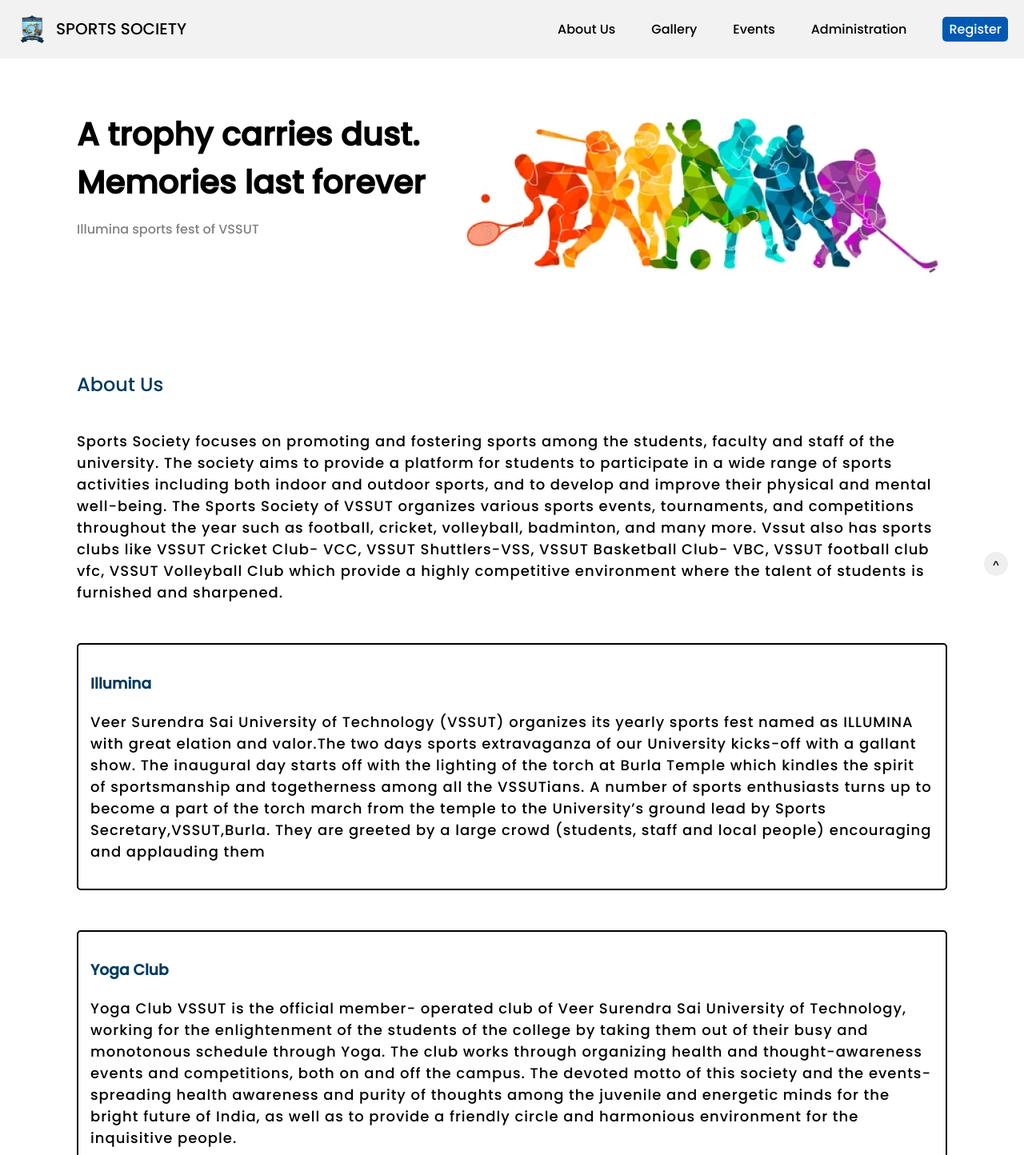
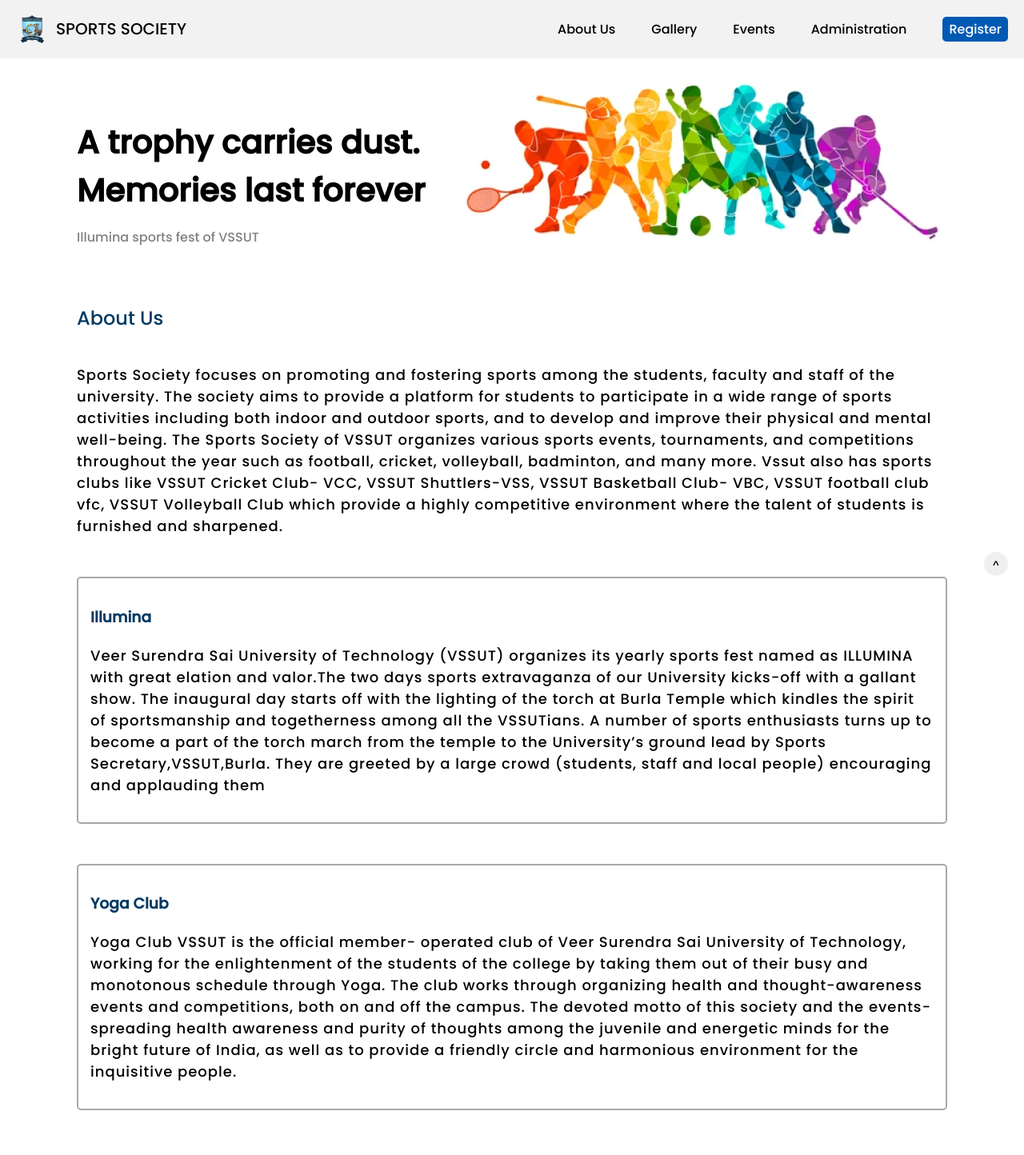
Before and after one commit to Sports-Society-VSSUT/Sports-Society-VSSUT-Website, a Next.js app in the folder frontend/: page / in a window 1280 px wide. Shown: the top 1444 px of the page at 80% size. Built offline with nearby package versions, Linux system fonts and the light colour scheme.

Commit message:
Hero content updated

```diff
--- a/frontend/styles/Hero.module.css
+++ b/frontend/styles/Hero.module.css
@@ -45,13 +45,13 @@
     letter-spacing: 1px;
 }
 .text{
-    height: 40vh;
+    height: auto;
 }
 .illumina,.yoga{
     margin: 50px auto;
     padding: 15px;
     transition: 0.3s linear;
-    border: 2px solid black;
+    border: 2px solid rgb(172, 166, 166);
     border-radius: 5px;
 }
 .illumina button,.yoga button{
@@ -74,6 +74,7 @@
 
     .main{
         max-width: 95vw;
+        height: auto;
     }
 
     .about{
```
